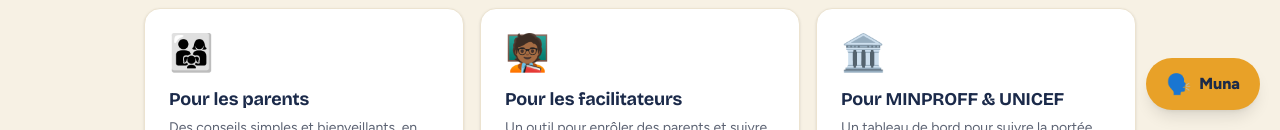
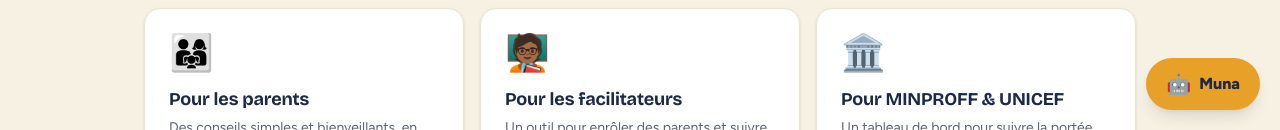
Before and after one commit to zoom-BT/muna-parentalite, a Next.js app: page / in a window 1280 px wide. Shown: the part 670-800 px from the top of the page. Built offline with nearby package versions, Linux system fonts and the light colour scheme.

Commit message:
feat(ui): icône tête de robot pour l'assistant

```diff
--- a/src/components/Assistant.tsx
+++ b/src/components/Assistant.tsx
@@ -84,7 +84,7 @@
         ) : (
           <>
             <span aria-hidden className="text-xl">
-              🗣️
+              🤖
             </span>
             <span>Muna</span>
           </>
@@ -95,7 +95,7 @@
         <div className="fixed bottom-24 right-5 z-40 flex h-[70vh] max-h-[560px] w-[92vw] max-w-sm flex-col overflow-hidden rounded-3xl border border-soft bg-surface shadow-2xl">
           <div className="flex items-center gap-2 bg-brand px-4 py-3 text-white">
             <span className="text-xl" aria-hidden>
-              🌱
+              🤖
             </span>
             <span className="font-bold">Muna</span>
             <a
```
